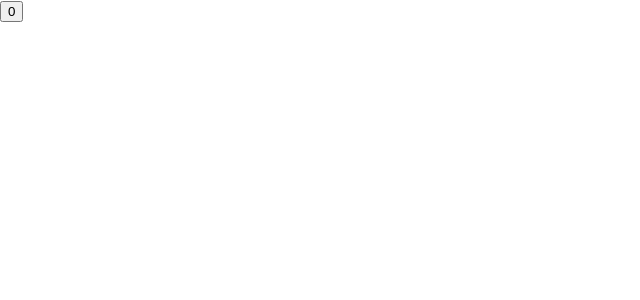
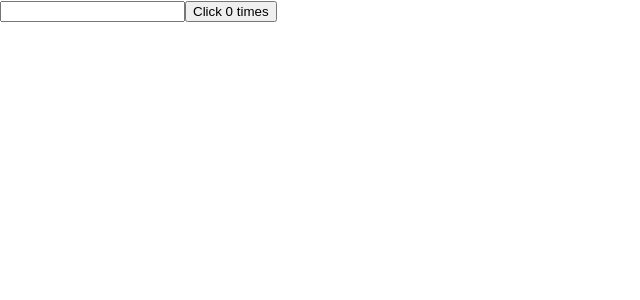
Before and after one commit to hanzalarohan123/Hookspractice, a React (Create React App) app: page / in a window 1280 px wide. Shown: the top 300 px of the page, without its empty margins (0-640 px from the left). Built offline with nearby package versions, Linux system fonts and the light colour scheme.

Commit message:
use effect in classes way with condition

```diff
--- a/src/App.js
+++ b/src/App.js
@@ -8,9 +8,10 @@ import HookCounterOne from './Components/HookCounterOne';
 function App() {
   return (
     <div >
-      {/* <ClassCounterOne/> */}
+      <ClassCounterOne/>
       {/* <CounterUsingUseEffectHook/> */}
-      <HookCounterOne/>
+      {/* <HookCounterOne/> */}
+
 
     </div>
   );
--- a/src/Components/ClassCounterOne.js
+++ b/src/Components/ClassCounterOne.js
@@ -5,7 +5,8 @@ class ClassCounterOne extends Component {
       super(props)
 
       this.state = {
-         count:0
+         count:0,
+         nam:''
       }
     }
     componentDidMount()
@@ -14,11 +15,16 @@ class ClassCounterOne extends Component {
     }
     componentDidUpdate(prevProps,prevState)
     {
+       if(prevState.count!==this.state.count)
+       {
+        console.log('log')
+       }
         document.title=`Clicked ${this.state.count} times`
     }
   render() {
     return (
       <div>
+          <input value={this.state.nam} type='text' onChange={e =>{this.setState({nam: e.target.value})} } />
           <button onClick={()=> this.setState({count: this.state.count+1})}>
             Click {this.state.count} times
           </button>
```
